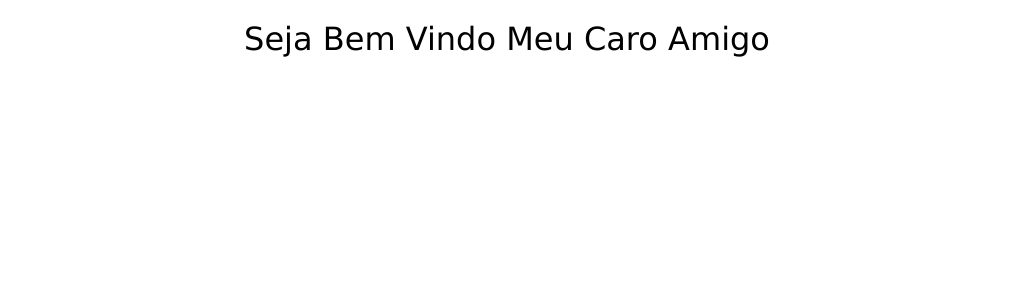
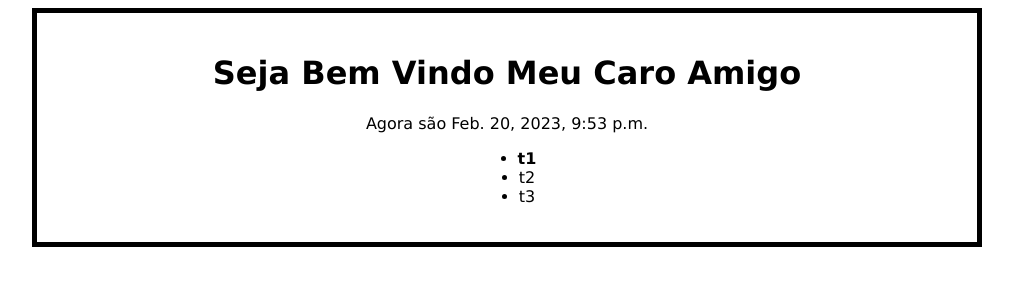
Before and after one commit to joao-faust/django-course, a Django app: page /home/ in a window 1280 px wide. Shown: the top 300 px of the page, without its empty margins (133-1146 px from the left). Run offline with Django 4.2, Linux system fonts and the light colour scheme.

Commit message:
Add class 6

```diff
--- a/contas/templates/contas/home.html
+++ b/contas/templates/contas/home.html
@@ -9,16 +9,37 @@
         body {
             font-family: Verdana, Geneva, Tahoma, sans-serif;
         }
-        h1 {
+        .container {
+            max-width: 900px;
+            margin: auto;
+            border: 5px solid #000;
+            padding: 20px;
+        }
+        h1, p {
             text-align: center;
-            font-weight: 200;
-            margin-top: 20px;
+        }
+        ul {
+            display: flex;
+            flex-direction: column;
+            align-items: center;
         }
     </style>
 </head>
 <body>
 
-    <h1>Seja Bem Vindo Meu Caro Amigo</h1>
+    <div class="container">
+        <h1>Seja Bem Vindo Meu Caro Amigo</h1>
+        <p>Agora são {{ now }}</p>
+        <ul>
+            {% for transacao in transacoes  %}
+                {% if transacao == 't1' %}
+                    <li><strong>{{ transacao }}</strong></li>
+                {% else %}
+                    <li>{{ transacao }}</li>
+                {% endif %}
+            {% endfor %}
+        </ul>
+    </div>
 
 </body>
 </html>
--- a/contas/views.py
+++ b/contas/views.py
@@ -5,6 +5,9 @@ import datetime
 # Create your views here.
 
 def home(request):
-    now = datetime.datetime.now()
-    # html = "<html><body style='font-family: Verdana, sans-serif;'>It is now %s</body></html>" % now
-    return render(request, 'contas/home.html')
+    data = {}
+
+    data['now'] = datetime.datetime.now()
+    data['transacoes'] = ['t1', 't2', 't3']
+
+    return render(request, 'contas/home.html', data)
```
